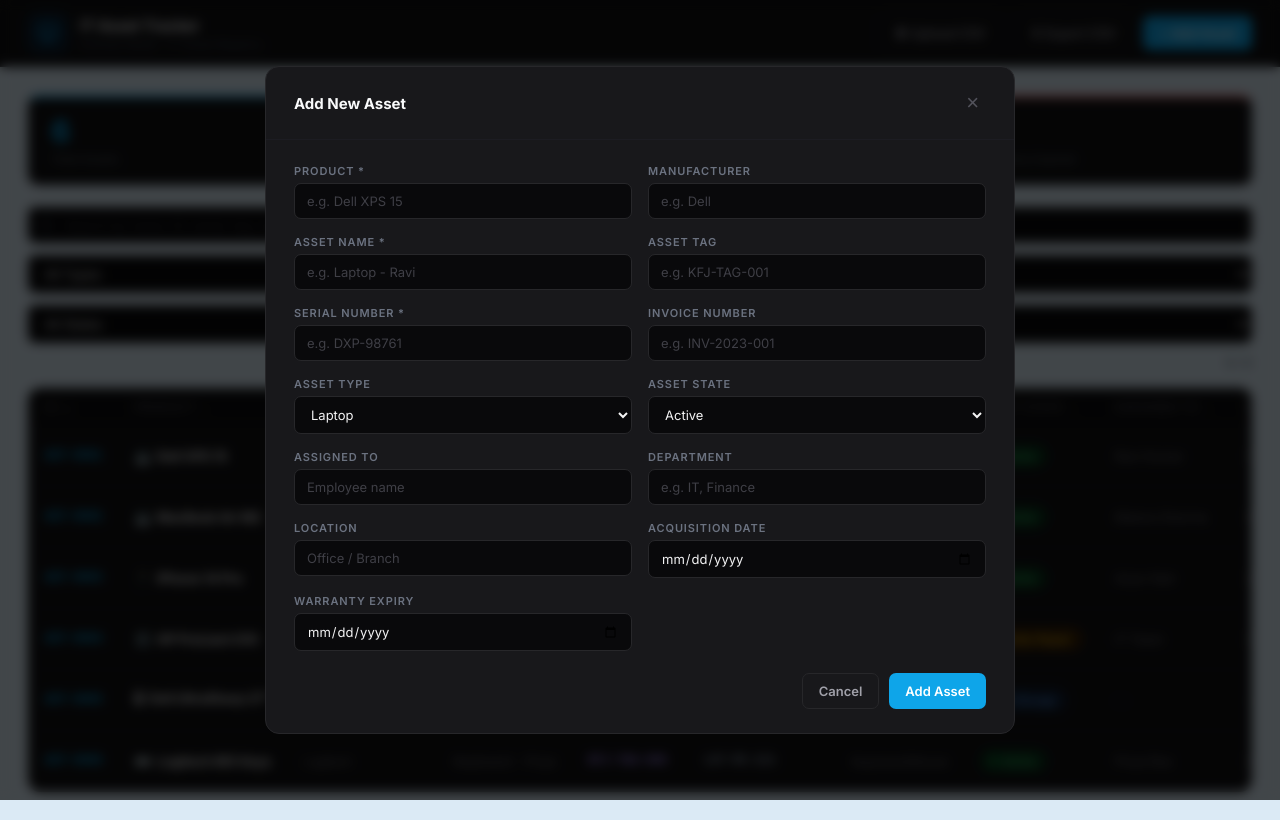
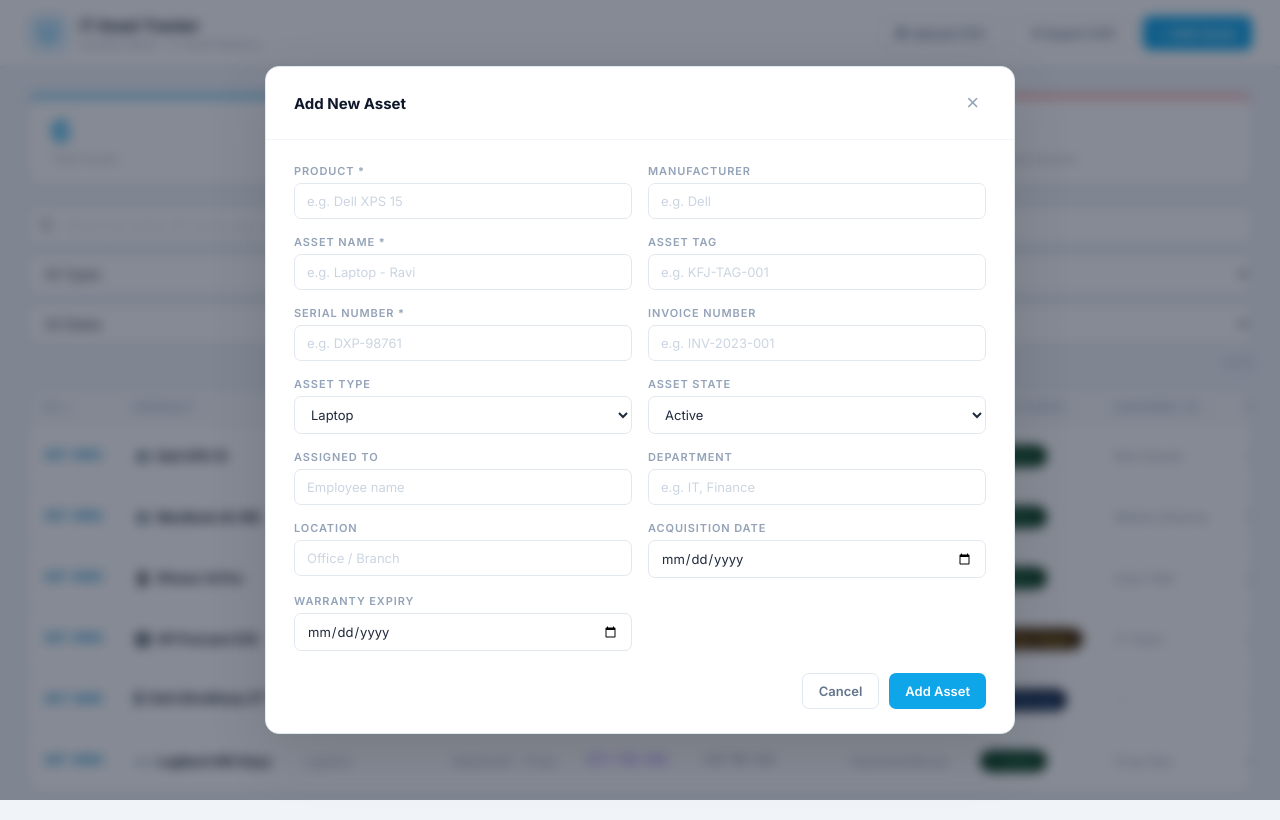
Before and after one commit to yallappat-spec/it-asset-tracker, a React (Create React App) app: page / in a window 1280 px wide. Both pictures are taken after a click on the button "+ Add Asset". Built offline with nearby package versions, Linux system fonts and the light colour scheme.

Commit message:
Redesign to clean light theme with white cards and slate text
Co-Authored-By: Claude Sonnet 4.6 <noreply@anthropic.com>

```diff
--- a/src/App.js
+++ b/src/App.js
@@ -239,11 +239,11 @@ export default function App() {
               </thead>
               <tbody>
                 {filtered.length === 0
-                  ? <tr><td colSpan={TABLE_COLS.length + 1} style={{ padding:"60px 0", textAlign:"center", color:"#374151", fontSize:14 }}>No assets match your filters.</td></tr>
+                  ? <tr><td colSpan={TABLE_COLS.length + 1} style={{ padding:"60px 0", textAlign:"center", color:"#94a3b8", fontSize:14 }}>No assets match your filters.</td></tr>
                   : filtered.map(a => (
                     <tr key={a.id} className="row">
                       <td className="td mono sky">{a.id}</td>
-                      <td className="td"><span style={{ marginRight:6 }}>{TYPE_ICONS[a.type]||"📦"}</span><strong style={{ color:"#f9fafb" }}>{a.product}</strong></td>
+                      <td className="td"><span style={{ marginRight:6 }}>{TYPE_ICONS[a.type]||"📦"}</span><strong style={{ color:"#0f172a" }}>{a.product}</strong></td>
                       <td className="td muted sm">{a.manufacturer || <Dash/>}</td>
                       <td className="td muted">{a.name || <Dash/>}</td>
                       <td className="td mono sm" style={{ color:"#a78bfa" }}>{a.assetTag || <Dash/>}</td>
@@ -279,7 +279,7 @@ export default function App() {
         <div className="overlay" onClick={closeModal}>
           <div style={S.modal} onClick={e => e.stopPropagation()}>
             <div style={S.mHead}>
-              <span style={{ fontWeight:700, fontSize:15, color:"#f9fafb" }}>
+              <span style={{ fontWeight:700, fontSize:15, color:"#0f172a" }}>
                 {modal.mode === "add" ? "Add New Asset" : `Edit — ${modal.asset.id}`}
               </span>
               <button className="ico" onClick={closeModal} style={{ fontSize:22, lineHeight:1 }}>×</button>
@@ -319,8 +319,8 @@ export default function App() {
               <button className="ico" onClick={() => setDelTarget(null)} style={{ fontSize:22 }}>×</button>
             </div>
             <div style={{ padding:"20px 28px" }}>
-              <p style={{ fontSize:14, color:"#9ca3af", lineHeight:1.8, marginBottom:20 }}>
-                Permanently delete <strong style={{ color:"#f9fafb" }}>{delTarget.name || delTarget.product}</strong> ({delTarget.id})?<br/>This cannot be undone.
+              <p style={{ fontSize:14, color:"#64748b", lineHeight:1.8, marginBottom:20 }}>
+                Permanently delete <strong style={{ color:"#0f172a" }}>{delTarget.name || delTarget.product}</strong> ({delTarget.id})?<br/>This cannot be undone.
               </p>
               <div style={{ display:"flex", gap:10, justifyContent:"flex-end" }}>
                 <button className="btn-sec" onClick={() => setDelTarget(null)}>Cancel</button>
@@ -336,19 +336,19 @@ export default function App() {
         <div className="overlay" onClick={() => setUploadModal(false)}>
           <div style={{ ...S.modal, maxWidth:600 }} onClick={e => e.stopPropagation()}>
             <div style={S.mHead}>
-              <span style={{ fontWeight:700, fontSize:15, color:"#f9fafb" }}>📂 Upload Preview</span>
+              <span style={{ fontWeight:700, fontSize:15, color:"#0f172a" }}>📂 Upload Preview</span>
               <button className="ico" onClick={() => setUploadModal(false)} style={{ fontSize:22 }}>×</button>
             </div>
             <div style={{ padding:"20px 28px" }}>
-              <p style={{ fontSize:13, color:"#9ca3af", marginBottom:16 }}>
-                Showing first 5 rows of your CSV. Click <strong style={{ color:"#f9fafb" }}>Confirm Upload</strong> to add all records.
+              <p style={{ fontSize:13, color:"#64748b", marginBottom:16 }}>
+                Showing first 5 rows of your CSV. Click <strong style={{ color:"#0f172a" }}>Confirm Upload</strong> to add all records.
               </p>
               <div style={{ overflowX:"auto", marginBottom:20 }}>
                 <table style={{ width:"100%", borderCollapse:"collapse", fontSize:12 }}>
                   <thead>
                     <tr>
                       {csvPreview[0] && Object.keys(csvPreview[0]).map(k => (
-                        <th key={k} style={{ padding:"8px 10px", background:"#0d0d0f", color:"#52525b", textAlign:"left", whiteSpace:"nowrap", borderBottom:"1px solid #1c1c22" }}>{k}</th>
+                        <th key={k} style={{ padding:"8px 10px", background:"#f8fafc", color:"#94a3b8", textAlign:"left", whiteSpace:"nowrap", borderBottom:"1px solid #e2e8f0" }}>{k}</th>
                       ))}
                     </tr>
                   </thead>
@@ -356,7 +356,7 @@ export default function App() {
                     {csvPreview.map((row, i) => (
                       <tr key={i}>
                         {Object.values(row).map((v, j) => (
-                          <td key={j} style={{ padding:"8px 10px", color:"#9ca3af", borderBottom:"1px solid #18181b", whiteSpace:"nowrap" }}>{v || "—"}</td>
+                          <td key={j} style={{ padding:"8px 10px", color:"#64748b", borderBottom:"1px solid #f1f5f9", whiteSpace:"nowrap" }}>{v || "—"}</td>
                         ))}
                       </tr>
                     ))}
@@ -389,7 +389,7 @@ const StatusBadge = ({ s }) => {
     </span>
   );
 };
-const Dash = () => <span style={{ color:"#374151" }}>—</span>;
+const Dash = () => <span style={{ color:"#cbd5e1" }}>—</span>;
 const FField = ({ label, val, set, type="text", ph="" }) => (
   <div>
     <label style={S.lbl}>{label}</label>
@@ -406,63 +406,63 @@ const FSel = ({ label, val, opts, set }) => (
 );
 
 const S = {
-  page:       { fontFamily:"'Inter',system-ui,sans-serif", background:"#dbeaf5", minHeight:"100vh", color:"#e5e7eb" },
-  header:     { background:"#111113", borderBottom:"1px solid #1c1c22", position:"sticky", top:0, zIndex:50 },
+  page:       { fontFamily:"'Inter',system-ui,sans-serif", background:"#f0f4f8", minHeight:"100vh", color:"#1e293b" },
+  header:     { background:"#ffffff", borderBottom:"1px solid #e2e8f0", position:"sticky", top:0, zIndex:50, boxShadow:"0 1px 3px rgba(0,0,0,.06)" },
   hInner:     { maxWidth:1400, margin:"0 auto", padding:"13px 28px", display:"flex", justifyContent:"space-between", alignItems:"center" },
   brand:      { display:"flex", alignItems:"center", gap:12 },
-  logoBox:    { width:40, height:40, background:"#0c1e30", border:"1px solid #0ea5e940", borderRadius:10, display:"flex", alignItems:"center", justifyContent:"center" },
-  brandTitle: { fontWeight:700, fontSize:15, color:"#f9fafb" },
-  brandSub:   { fontSize:11, color:"#4b5563", marginTop:2, letterSpacing:.4 },
+  logoBox:    { width:40, height:40, background:"#e0f2fe", border:"1px solid #bae6fd", borderRadius:10, display:"flex", alignItems:"center", justifyContent:"center" },
+  brandTitle: { fontWeight:700, fontSize:15, color:"#0f172a" },
+  brandSub:   { fontSize:11, color:"#94a3b8", marginTop:2, letterSpacing:.4 },
   main:       { maxWidth:1400, margin:"0 auto", padding:"28px" },
   cards:      { display:"grid", gridTemplateColumns:"repeat(4,1fr)", gap:14, marginBottom:22 },
-  card:       { background:"#111113", border:"1px solid #1c1c22", borderTop:"3px solid", borderRadius:10, padding:"18px 22px" },
-  cardLabel:  { fontSize:11, color:"#6b7280", marginTop:6, letterSpacing:.4 },
+  card:       { background:"#ffffff", border:"1px solid #e2e8f0", borderTop:"3px solid", borderRadius:10, padding:"18px 22px", boxShadow:"0 1px 3px rgba(0,0,0,.04)" },
+  cardLabel:  { fontSize:11, color:"#94a3b8", marginTop:6, letterSpacing:.4 },
   filters:    { display:"flex", gap:12, marginBottom:18, alignItems:"center", flexWrap:"wrap" },
   searchBox:  { position:"relative", flex:"1 1 260px", minWidth:220 },
-  count:      { fontSize:12, color:"#4b5563", whiteSpace:"nowrap", marginLeft:"auto" },
-  tableWrap:  { background:"#111113", border:"1px solid #1c1c22", borderRadius:12, overflow:"hidden" },
+  count:      { fontSize:12, color:"#94a3b8", whiteSpace:"nowrap", marginLeft:"auto" },
+  tableWrap:  { background:"#ffffff", border:"1px solid #e2e8f0", borderRadius:12, overflow:"hidden", boxShadow:"0 1px 3px rgba(0,0,0,.04)" },
   table:      { width:"100%", borderCollapse:"collapse" },
-  modal:      { background:"#18181b", border:"1px solid #27272a", borderRadius:14, width:750, maxWidth:"95vw", maxHeight:"90vh", overflowY:"auto" },
-  mHead:      { padding:"20px 28px", borderBottom:"1px solid #1c1c22", display:"flex", justifyContent:"space-between", alignItems:"center" },
+  modal:      { background:"#ffffff", border:"1px solid #e2e8f0", borderRadius:14, width:750, maxWidth:"95vw", maxHeight:"90vh", overflowY:"auto", boxShadow:"0 20px 60px rgba(0,0,0,.12)" },
+  mHead:      { padding:"20px 28px", borderBottom:"1px solid #f1f5f9", display:"flex", justifyContent:"space-between", alignItems:"center" },
   grid2:      { display:"grid", gridTemplateColumns:"1fr 1fr", gap:16 },
-  lbl:        { display:"block", fontSize:11, fontWeight:600, letterSpacing:.9, color:"#6b7280", textTransform:"uppercase", marginBottom:5 },
-  errBox:     { background:"#1f0606", border:"1px solid #7f1d1d", borderRadius:6, padding:"10px 14px", marginBottom:16, color:"#fca5a5", fontSize:13 },
+  lbl:        { display:"block", fontSize:11, fontWeight:600, letterSpacing:.9, color:"#94a3b8", textTransform:"uppercase", marginBottom:5 },
+  errBox:     { background:"#fef2f2", border:"1px solid #fecaca", borderRadius:6, padding:"10px 14px", marginBottom:16, color:"#dc2626", fontSize:13 },
   toast:      { position:"fixed", bottom:28, right:28, padding:"12px 18px", borderRadius:8, fontSize:13, fontWeight:600, border:"1px solid", zIndex:999 },
-  toastOk:    { background:"#052e16", borderColor:"#166534", color:"#4ade80" },
-  toastWarn:  { background:"#2d0707", borderColor:"#991b1b", color:"#fca5a5" },
+  toastOk:    { background:"#f0fdf4", borderColor:"#bbf7d0", color:"#16a34a" },
+  toastWarn:  { background:"#fef2f2", borderColor:"#fecaca", color:"#dc2626" },
 };
 
 const CSS = `
   @import url('https://fonts.googleapis.com/css2?family=Inter:wght@400;500;600;700&display=swap');
   * { box-sizing:border-box; }
   ::-webkit-scrollbar { width:5px; height:5px; }
-  ::-webkit-scrollbar-track { background:#09090b; }
-  ::-webkit-scrollbar-thumb { background:#27272a; border-radius:3px; }
-  .inp { width:100%; background:#09090b; border:1px solid #27272a; color:#f4f4f5; border-radius:7px; padding:9px 12px; font-size:13px; font-family:inherit; outline:none; transition:border .15s; }
+  ::-webkit-scrollbar-track { background:#f0f4f8; }
+  ::-webkit-scrollbar-thumb { background:#cbd5e1; border-radius:3px; }
+  .inp { width:100%; background:#ffffff; border:1px solid #e2e8f0; color:#1e293b; border-radius:7px; padding:9px 12px; font-size:13px; font-family:inherit; outline:none; transition:border .15s; }
   .inp:focus { border-color:#0ea5e9; box-shadow:0 0 0 2px #0ea5e918; }
-  .inp::placeholder { color:#3f3f46; }
+  .inp::placeholder { color:#cbd5e1; }
   .sel { cursor:pointer; }
-  select option { background:#18181b; }
-  .th { padding:11px 16px; text-align:left; font-size:11px; font-weight:600; letter-spacing:.9px; text-transform:uppercase; color:#52525b; background:#0d0d0f; cursor:pointer; white-space:nowrap; user-select:none; border-bottom:1px solid #1c1c22; }
-  .th:hover { color:#a1a1aa; }
-  .td { padding:13px 16px; font-size:13px; border-bottom:1px solid #18181b; vertical-align:middle; white-space:nowrap; }
+  select option { background:#ffffff; color:#1e293b; }
+  .th { padding:11px 16px; text-align:left; font-size:11px; font-weight:600; letter-spacing:.9px; text-transform:uppercase; color:#94a3b8; background:#f8fafc; cursor:pointer; white-space:nowrap; user-select:none; border-bottom:1px solid #e2e8f0; }
+  .th:hover { color:#475569; }
+  .td { padding:13px 16px; font-size:13px; color:#334155; border-bottom:1px solid #f1f5f9; vertical-align:middle; white-space:nowrap; }
   .row:last-child .td { border-bottom:none; }
-  .row:hover .td { background:#111113; }
+  .row:hover .td { background:#f8fafc; }
   .mono { font-family:ui-monospace,'Cascadia Code',monospace; font-size:12px; font-weight:600; }
-  .sky { color:#0ea5e9; }
-  .muted { color:#71717a; }
+  .sky { color:#0284c7; }
+  .muted { color:#94a3b8; }
   .sm { font-size:12px; }
-  .wexp { font-size:12px; color:#f87171; }
-  .woon { font-size:12px; color:#fbbf24; }
-  .wnorm { font-size:12px; color:#52525b; }
+  .wexp { font-size:12px; color:#dc2626; }
+  .woon { font-size:12px; color:#d97706; }
+  .wnorm { font-size:12px; color:#94a3b8; }
   .btn-pri { display:inline-flex; align-items:center; gap:6px; background:#0ea5e9; color:#fff; border:none; border-radius:7px; padding:9px 16px; font-size:13px; font-weight:600; cursor:pointer; font-family:inherit; transition:background .15s; }
-  .btn-pri:hover { background:#38bdf8; }
-  .btn-sec { display:inline-flex; align-items:center; gap:6px; background:transparent; color:#a1a1aa; border:1px solid #27272a; border-radius:7px; padding:9px 16px; font-size:13px; font-weight:600; cursor:pointer; font-family:inherit; transition:all .15s; }
-  .btn-sec:hover { border-color:#52525b; color:#f4f4f5; }
+  .btn-pri:hover { background:#0284c7; }
+  .btn-sec { display:inline-flex; align-items:center; gap:6px; background:#ffffff; color:#64748b; border:1px solid #e2e8f0; border-radius:7px; padding:9px 16px; font-size:13px; font-weight:600; cursor:pointer; font-family:inherit; transition:all .15s; }
+  .btn-sec:hover { border-color:#94a3b8; color:#1e293b; }
   .btn-del { background:#dc2626; color:#fff; border:none; border-radius:7px; padding:9px 16px; font-size:13px; font-weight:600; cursor:pointer; font-family:inherit; }
-  .btn-del:hover { background:#ef4444; }
-  .ico { background:none; border:none; cursor:pointer; padding:5px 7px; border-radius:5px; font-size:14px; color:#52525b; transition:all .15s; }
-  .ico:hover { background:#1c1c22; color:#f4f4f5; }
-  .ico.danger:hover { background:#2d0707; }
-  .overlay { position:fixed; inset:0; background:rgba(0,0,0,.7); z-index:100; display:flex; align-items:center; justify-content:center; backdrop-filter:blur(6px); }
+  .btn-del:hover { background:#b91c1c; }
+  .ico { background:none; border:none; cursor:pointer; padding:5px 7px; border-radius:5px; font-size:14px; color:#94a3b8; transition:all .15s; }
+  .ico:hover { background:#f1f5f9; color:#334155; }
+  .ico.danger:hover { background:#fef2f2; }
+  .overlay { position:fixed; inset:0; background:rgba(15,23,42,.5); z-index:100; display:flex; align-items:center; justify-content:center; backdrop-filter:blur(6px); }
 `;
```
